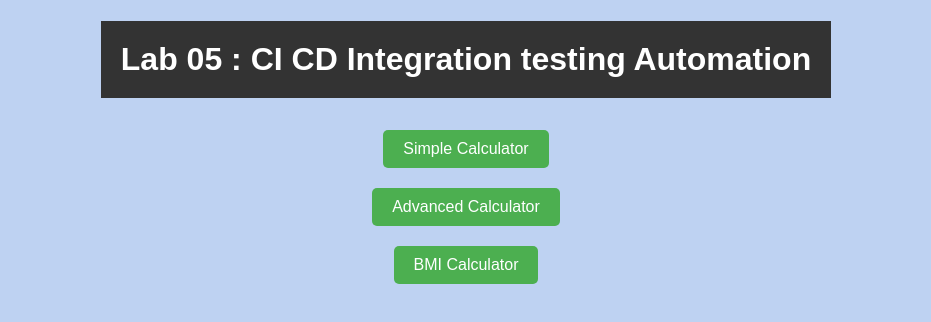
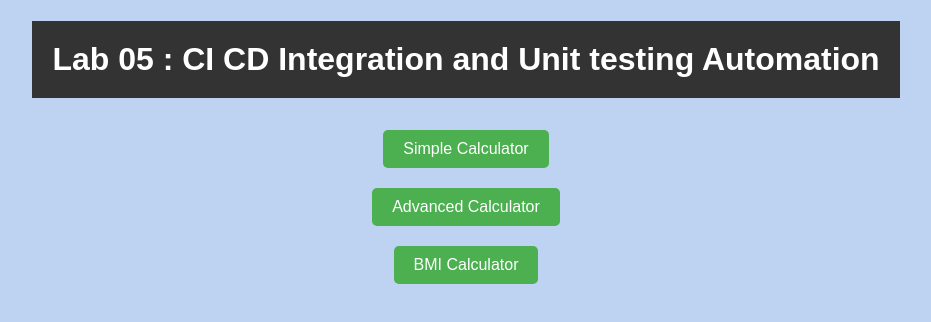
Before and after one commit to SHresTho12/ci-cd-test-automation, a website: page Index.html in a window 1280 px wide. Shown: the whole page, without its empty margins (174-1105 px from the left). Drawn offline with Linux system fonts and the light colour scheme.

Commit message:
updates the workflow

```diff
--- a/Index.html
+++ b/Index.html
@@ -8,7 +8,7 @@
 </head>
 
 <body>
-    <h1>Lab 05 : CI CD Integration testing Automation</h1>
+    <h1>Lab 05 : CI CD Integration and Unit testing Automation</h1>
     <button onclick="openSimpleCalculator()">Simple Calculator</button>
     <button onclick="openAdvancedCalculator()">Advanced Calculator</button>
     <button onclick="openBMICalculator()">BMI Calculator</button>
```
